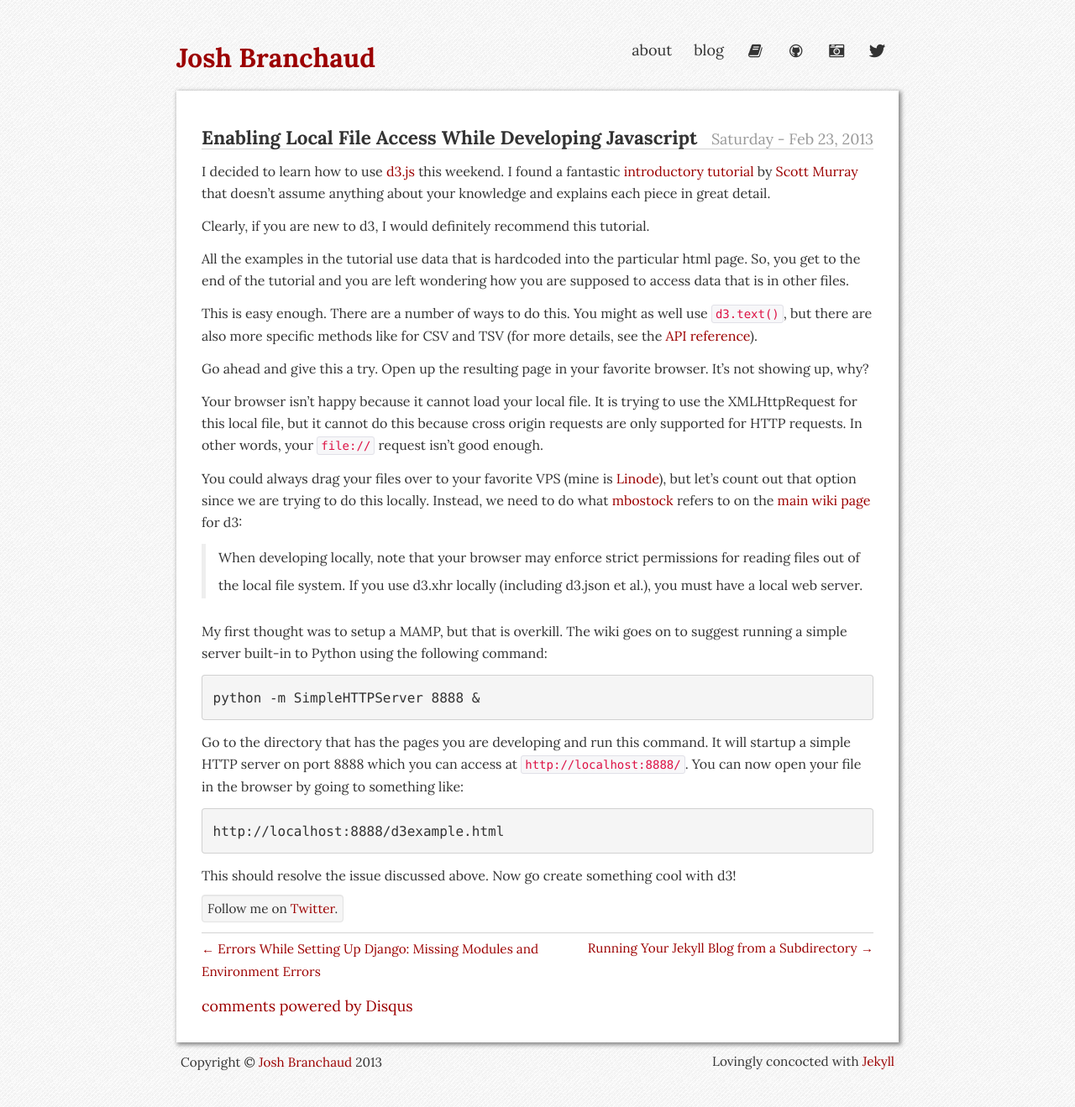
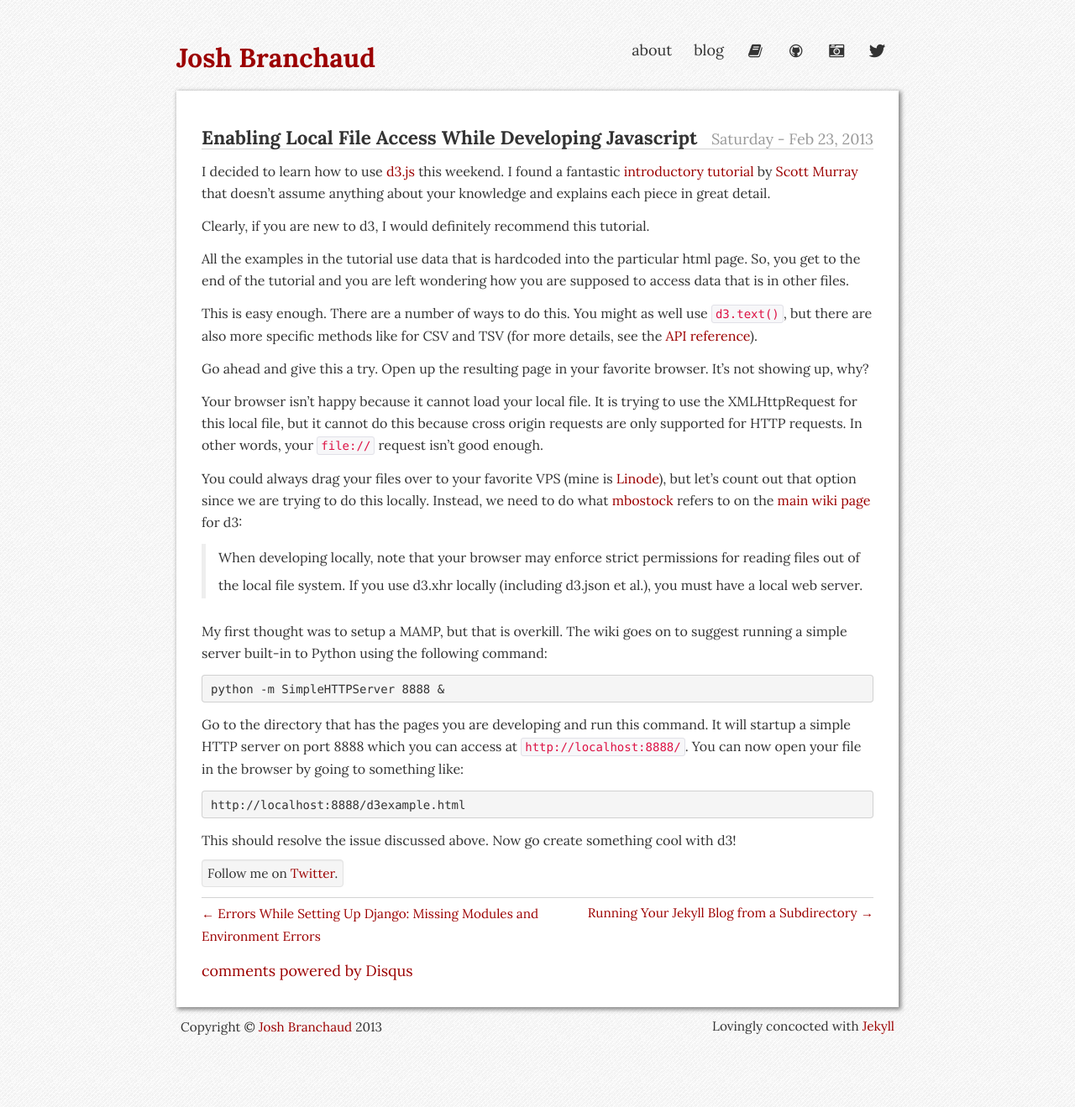
Before and after one commit to jbranchaud/blog, a Jekyll site: the page built from _posts/2013-02-23-Enabling-Local-File-Access-While-Developing-Javascript.md, in a window 1280 px wide. Shown: the whole page at 84% size. Built offline with Jekyll 4.4.1, drawn with Linux system fonts in a browser that asks for light colours; comment, search, counter and statistics services are not loaded.

Commit message:
Added some styling to shrink the code blocks in the blog posts down to a size that makes sense in the context of the rest of the content.

```diff
--- a/css/styles.css
+++ b/css/styles.css
@@ -37,12 +37,30 @@
     color: #555;
     border-bottom: 1px solid lightgray;
 }
+.content h3 {
+
+}
+.content h4 {
+
+}
+.content h5 {
+
+}
+.content h6 {
+
+}
 .content ul li,
 .content ol li {
     font-size: 16px;
 }
 .content ul li code,
 .content ol li code {
+    font-size: 14px;
+}
+.content pre {
+    padding: 2px 10px;
+}
+.content pre code {
     font-size: 14px;
 }
 
```
Lines whose indentation alone changed are shown as unchanged.
